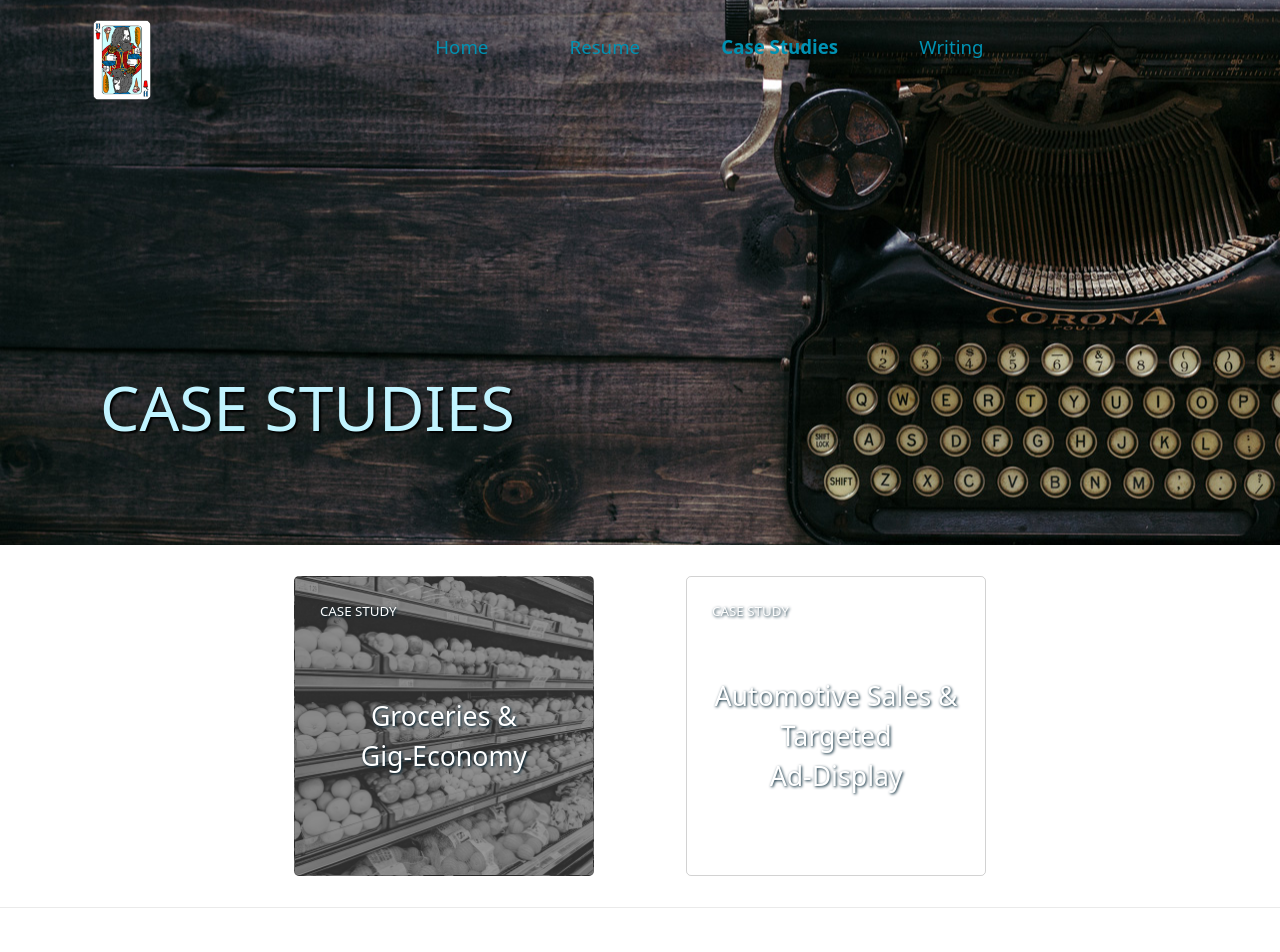
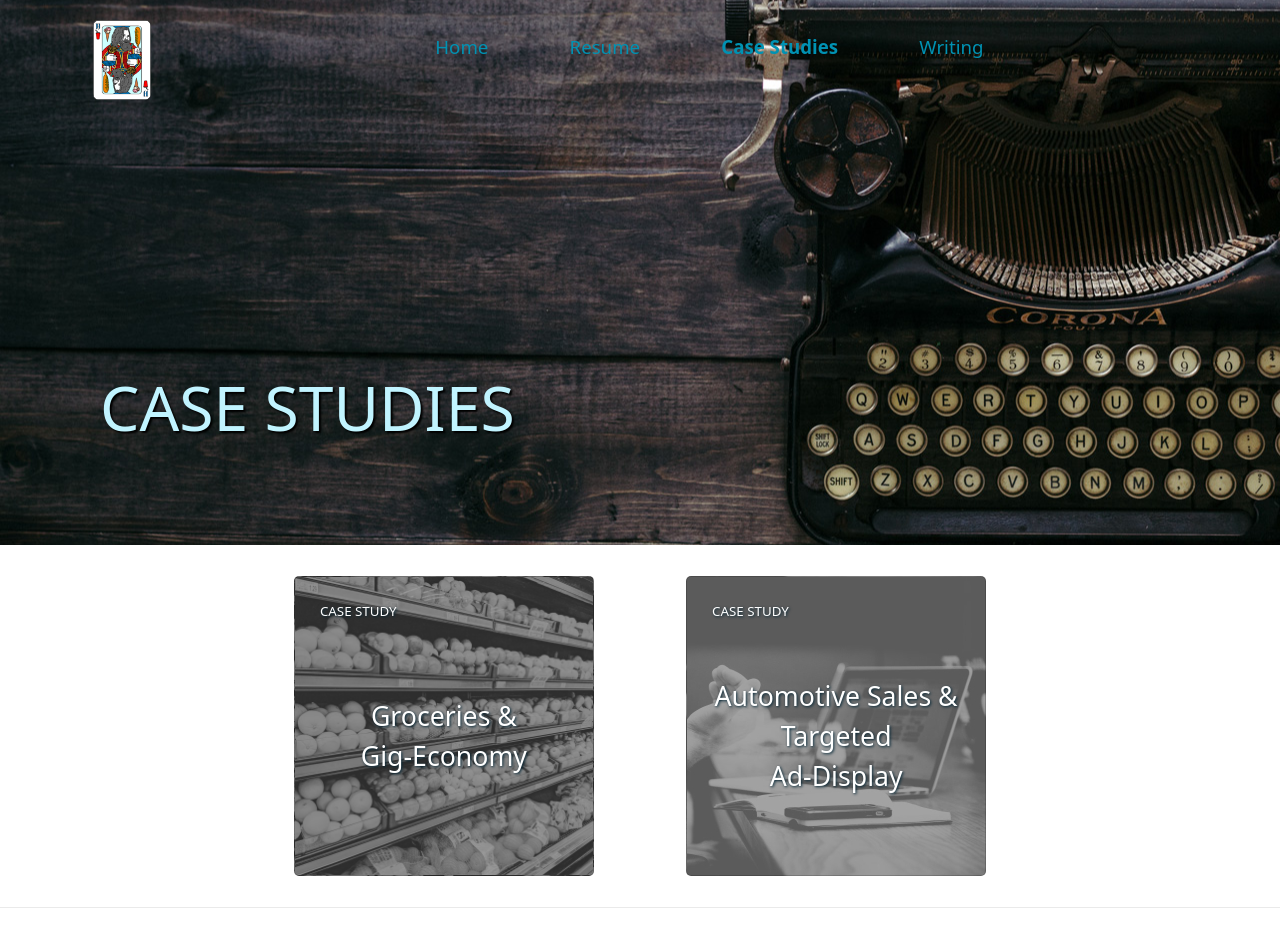
Before and after one commit to demckeen/jhmckeenuxr, a Next.js app: page /case-studies in a window 1280 px wide. Shown: the top 952 px of the page. Built offline with nearby package versions, Linux system fonts and the light colour scheme.

Commit message:
reset css to contain

```diff
--- a/styles/style.scss
+++ b/styles/style.scss
@@ -758,7 +758,7 @@ div.writing.container {
     }
     &.case-study#second {
       background: url('/images/auto.jpg');
-      background: no-repeat;
+      background: contain;
     }
   }
 }
```
